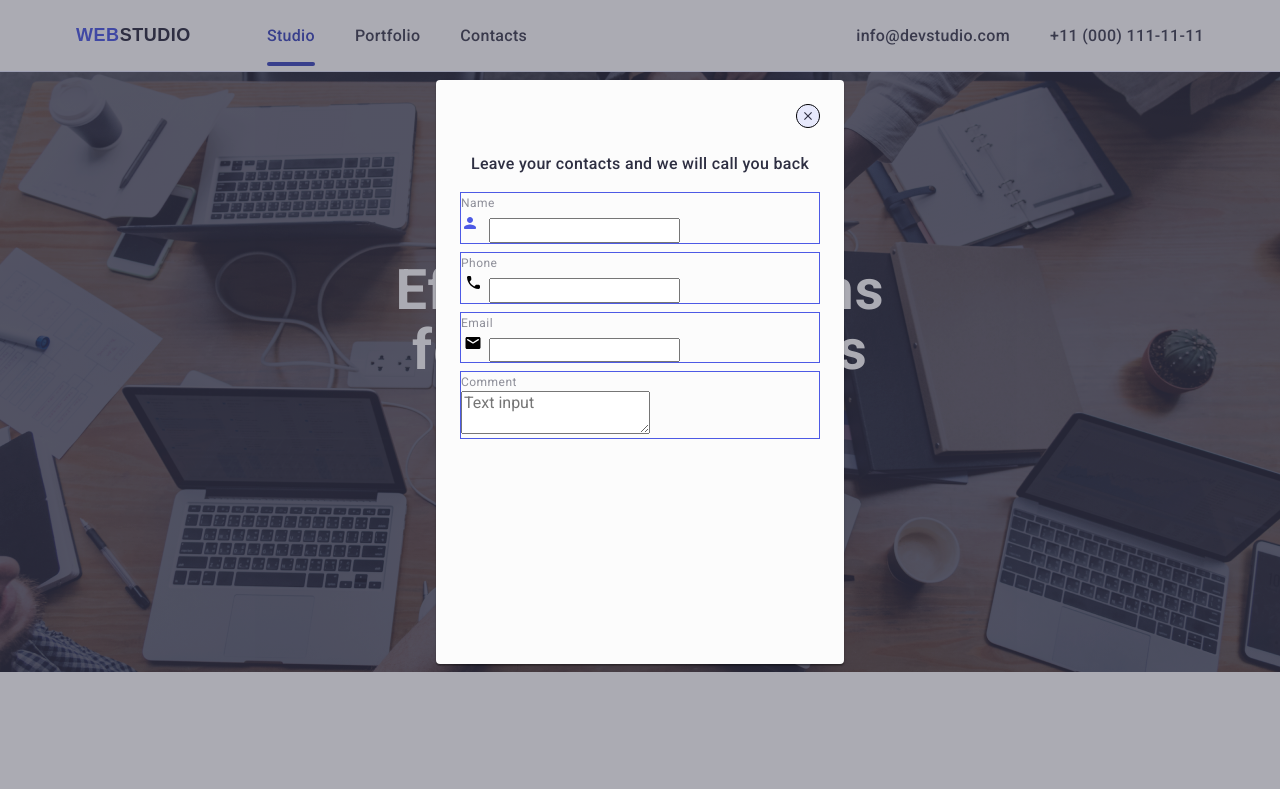
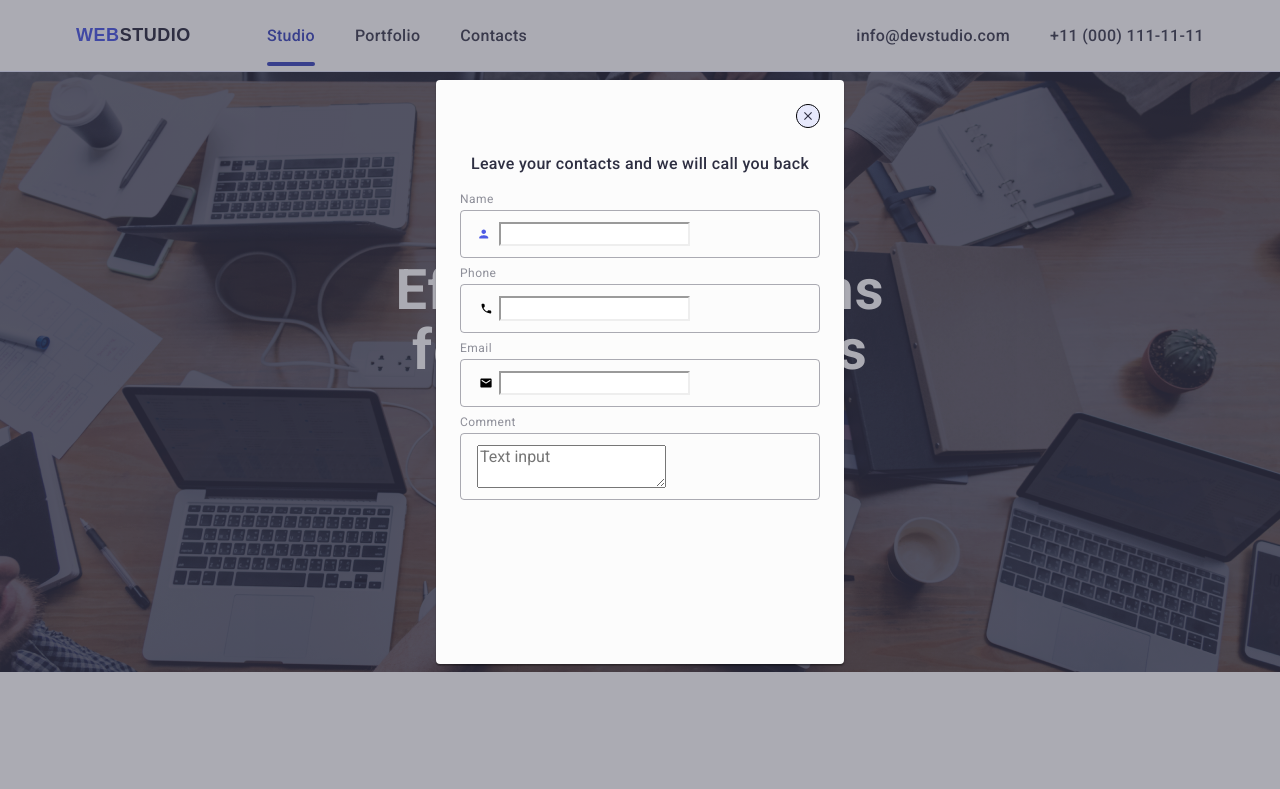
Before and after one commit to murselsen/goit-markup-hw-05, a plain HTML site: page index.html in a window 1280 px wide. Shown: the top 789 px of the page. Drawn offline with nearby package versions, Linux system fonts and the light colour scheme.

Commit message:
lms upload

```diff
--- a/css/style.css
+++ b/css/style.css
@@ -554,8 +554,10 @@ footer .form button {
 }
 
 .modal .modal-container .modal-content .modal-form .form-input-group {
-  border: 1px solid #4d5ae5;
   width: 100%;
+  display: flex;
+  flex-direction: column;
+  gap: 4px;
 }
 
 .modal
@@ -572,3 +574,27 @@ footer .form button {
   line-height: 14px;
   letter-spacing: 0.48px;
 }
+.modal
+  .modal-container
+  .modal-content
+  .modal-form
+  .form-input-group
+  .form-input {
+  border-radius: 4px;
+  border: 1px solid var(--NAVY-BLUE-modal, rgba(46, 47, 66, 0.4));
+  display: flex;
+  align-items: center;
+  gap: 4px;
+  padding: 11px 16px;
+}
+.modal
+  .modal-container
+  .modal-content
+  .modal-form
+  .form-input-group
+  .form-input
+  input {
+  border-color: unset;
+  box-shadow: none;
+  outline: none;
+}
--- a/index.html
+++ b/index.html
@@ -488,7 +488,7 @@
             <div class="form-input-group">
               <label for="name" class="form-label">Name</label>
               <div class="form-input">
-                <svg width="24" height="24">
+                <svg width="18" height="18">
                   <use href="./images/icons.svg#icon-user"></use>
                 </svg>
                 <input type="text" name="name" id="name" required />
@@ -497,7 +497,7 @@
             <div class="form-input-group">
               <label for="phone" class="form-label">Phone</label>
               <div class="form-input">
-                <svg width="24" height="24">
+                <svg width="18" height="18">
                   <use href="./images/icons.svg#icon-phone"></use>
                 </svg>
                 <input type="tel" name="phone" id="phone" required />
@@ -506,7 +506,7 @@
             <div class="form-input-group">
               <label for="email" class="form-label">Email</label>
               <div class="form-input">
-                <svg width="24" height="24">
+                <svg width="18" height="18">
                   <use href="./images/icons.svg#icon-email"></use>
                 </svg>
                 <input type="email" name="email" id="email" required />
```
